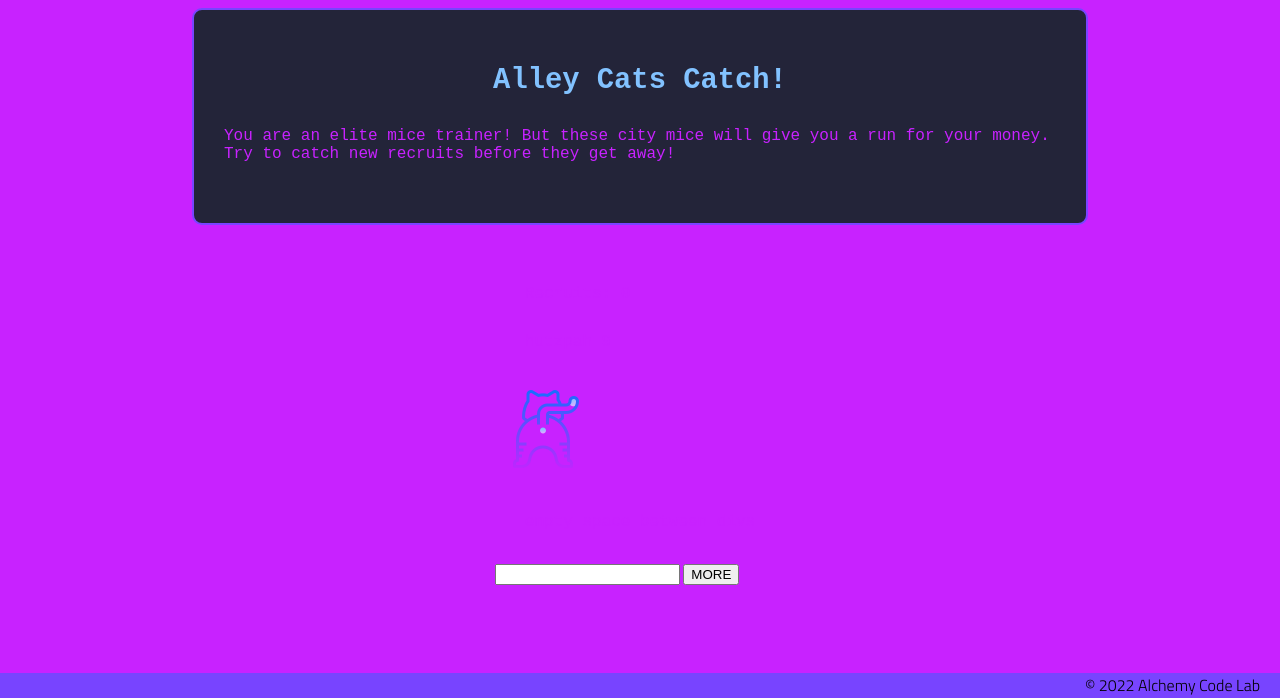
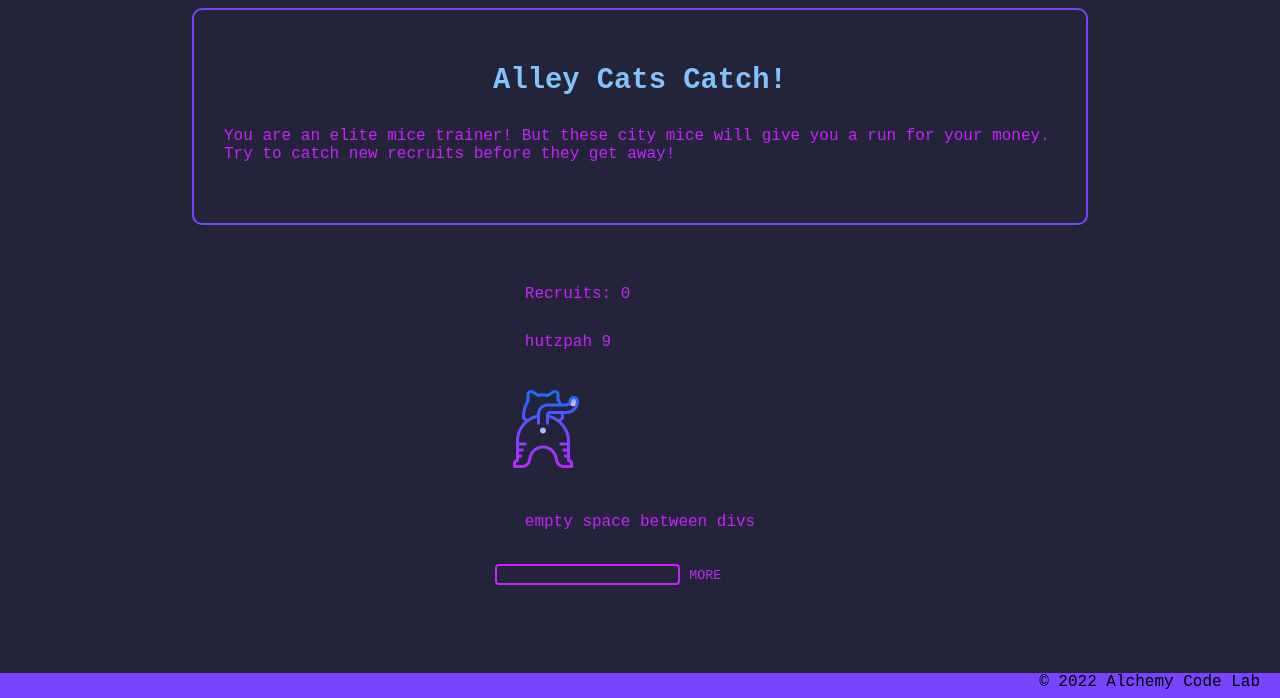
Before and after one commit to amayamaya/goblin-fighter-from-scratch, a plain HTML site: page index.html in a window 1280 px wide. Shown: the part 102-800 px from the top of the page. Drawn offline with Linux system fonts and the light colour scheme.

Commit message:
CSS changes

```diff
--- a/index.html
+++ b/index.html
@@ -48,7 +48,7 @@
                 <div class="mice-stats">
                     <div>
                         <form>
-                            <input name="mouse-name" />
+                            <input type="text" name="mouse-name" />
                             <button>MORE</button>
                         </form>
                         <div class="mice"></div>
--- a/styles/style.css
+++ b/styles/style.css
@@ -1,4 +1,3 @@
-
 body {
     /* feel free to update these css variables for a quick theme */
 
@@ -23,12 +22,12 @@ body {
     --color5: hsla(224, 40%, 79%, 1); */
 
     --header-height: 80px;
-    --shadow: 0px 10px 20px -12px rgba(0,0,0,0.45);
+    --shadow: 0px 10px 20px -12px rgba(0, 0, 0, 0.45);
     --gutter: 30px;
     --footer-height: 25px;
 
     font-family: 'Titillium Web', sans-serif;
-    background-color: var(--color2);
+    background-color: var(--color1);
 }
 
 main {
@@ -37,7 +36,7 @@ main {
     justify-content: center;
     align-items: center;
     margin-bottom: calc(var(--footer-height));
-    background-image: image("../assets/city.jpg");
+    background-image: image('../assets/city.jpg');
 }
 
 .main-section {
@@ -64,9 +63,7 @@ header {
     justify-content: flex-end;
     background-color: var(--color1);
     height: var(--header-height);
-    box-shadow: var(--shadow);
 }
-
 
 h2 {
     font-size: 1.8rem;
@@ -97,4 +94,25 @@ footer {
     justify-content: flex-end;
     background-color: var(--color3);
     box-shadow: var(--shadow);
+    font-family: 'VT323', monospace;
 }
+
+button {
+    font-family: 'VT323', monospace;
+    color: var(--color2);
+    background-color: var(--color1);
+    border: none;
+}
+
+input[type=text] {
+    background-color: var(--color1);
+    color: var(--color3);
+    border: solid 2px var(--color2);
+    border-radius: 4px;
+}
+
+input[type=text]:focus {
+    background-color: var(--color1);
+    color: var(--color5);
+    border-color: var(--color5);
+}
```
